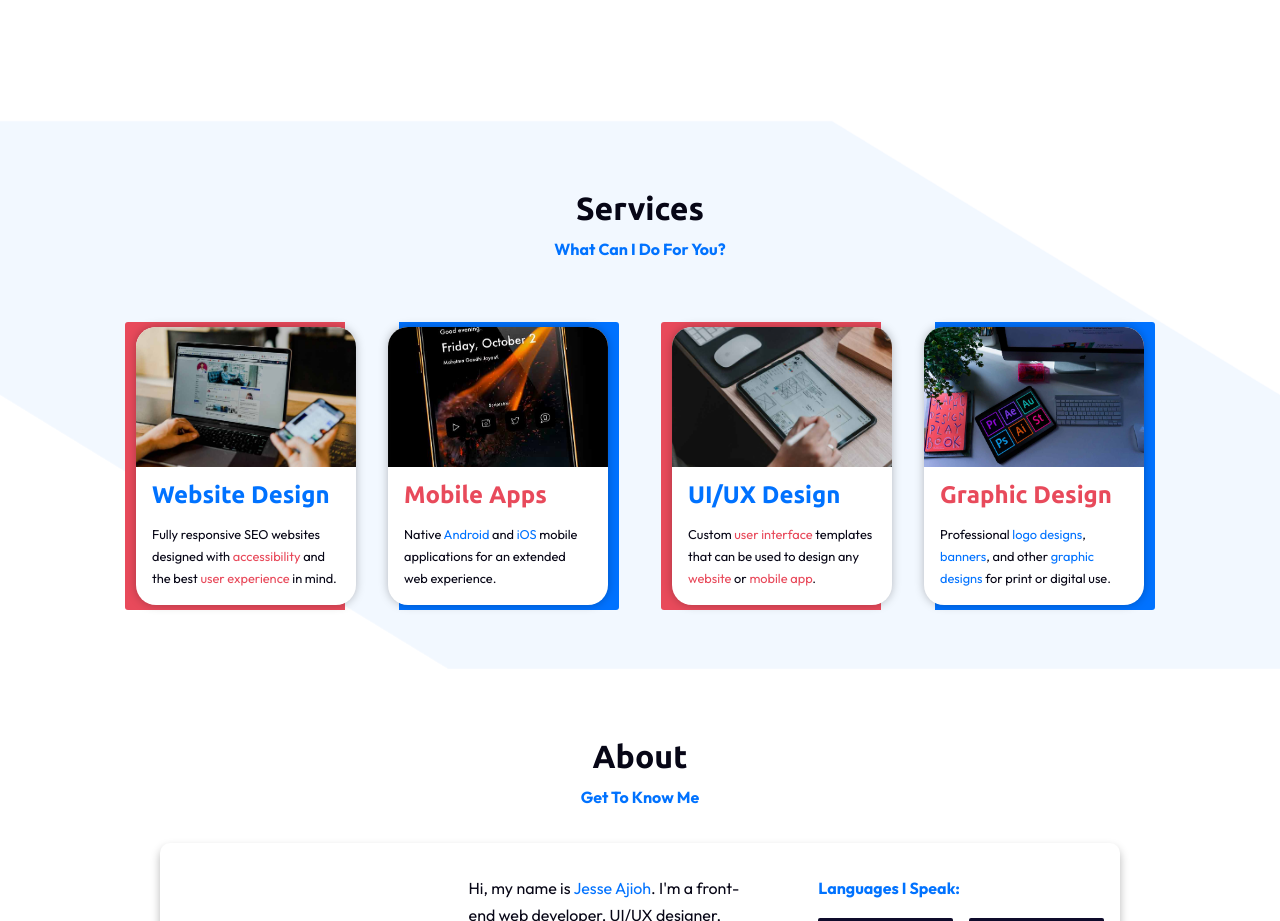
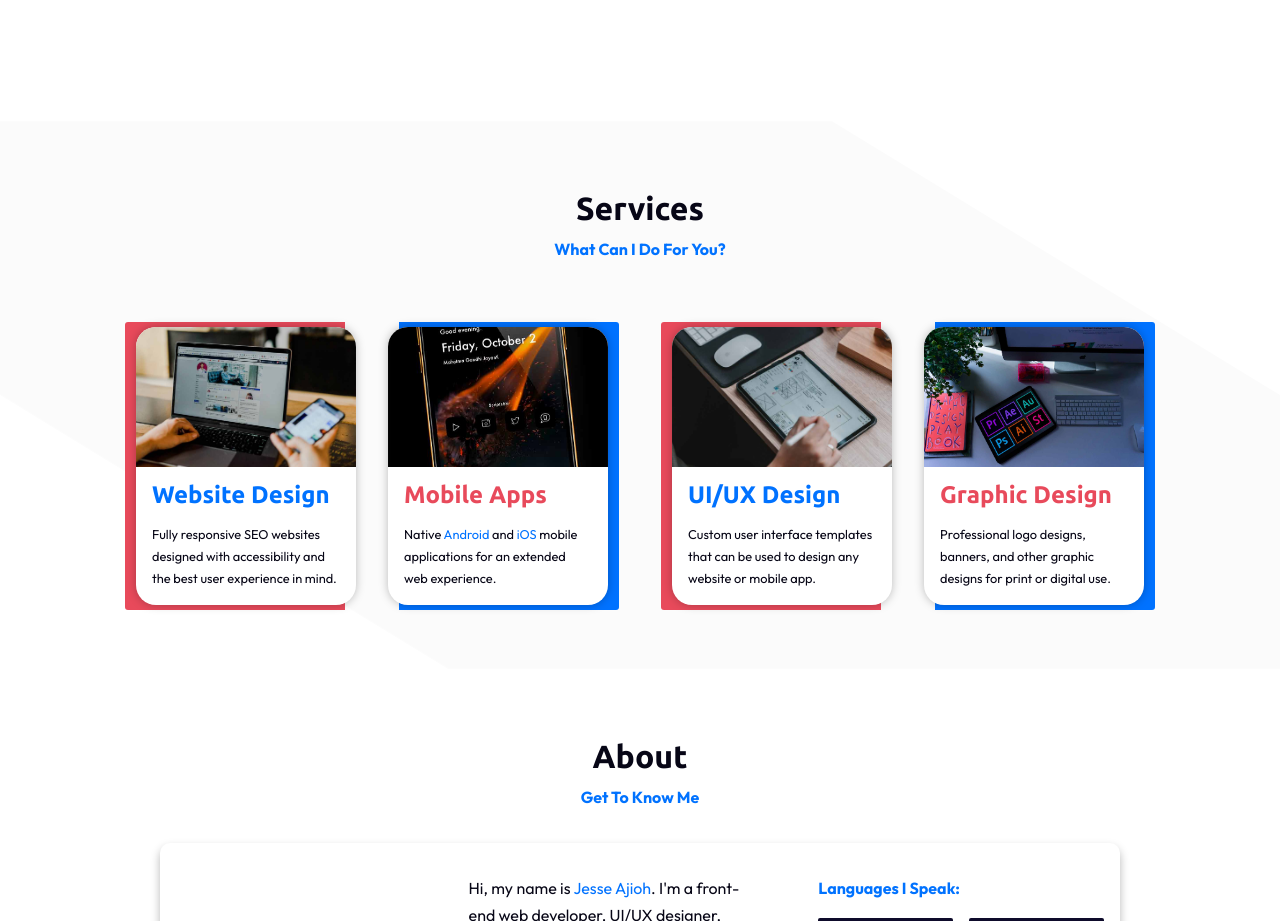
Before and after one commit to ajiohjesse/Jesse-Ajioh-Website, a plain HTML site: page index.html in a window 1280 px wide. Shown: the part 1312-2233 px from the top of the page. Drawn offline with Linux system fonts and the light colour scheme.

Commit message:
remove coloerd text from service card

```diff
--- a/index.html
+++ b/index.html
@@ -153,9 +153,8 @@
               <div class="services__text">
                 <h3 class="primary">Website design</h3>
                 <p>
-                  Fully responsive SEO websites designed with
-                  <span class="tetiary">accessibility</span> and the best
-                  <span class="tetiary">user experience</span> in mind.
+                  Fully responsive SEO websites designed with accessibility and
+                  the best user experience in mind.
                 </p>
               </div>
             </div>
@@ -198,10 +197,8 @@
               <div class="services__text">
                 <h3 class="primary">UI/UX design</h3>
                 <p>
-                  Custom
-                  <span class="tetiary">user interface</span> templates that can
-                  be used to design any <span class="tetiary">website</span> or
-                  <span class="tetiary">mobile app</span>.
+                  Custom user interface templates that can be used to design any
+                  website or mobile app.
                 </p>
               </div>
             </div>
@@ -219,9 +216,7 @@
               <div class="services__text">
                 <h3 class="tetiary">graphic design</h3>
                 <p>
-                  Professional <span class="primary">logo designs</span>,
-                  <span class="primary">banners</span>, and other
-                  <span class="primary">graphic designs</span>
+                  Professional logo designs, banners, and other graphic designs
                   for print or digital use.
                 </p>
               </div>
--- a/styles/services.css
+++ b/styles/services.css
@@ -20,7 +20,7 @@
 .services__bg {
   height: 100%;
   width: 100%;
-  background-color: var(--clr-primary);
+  background-color: rgba(0, 0, 0, 0.349);
   opacity: 0.05;
   clip-path: polygon(0 50%, 35% 0, 100% 0, 100% 50%, 65% 100%, 0 100%);
   transform: rotateX(180deg);
```
